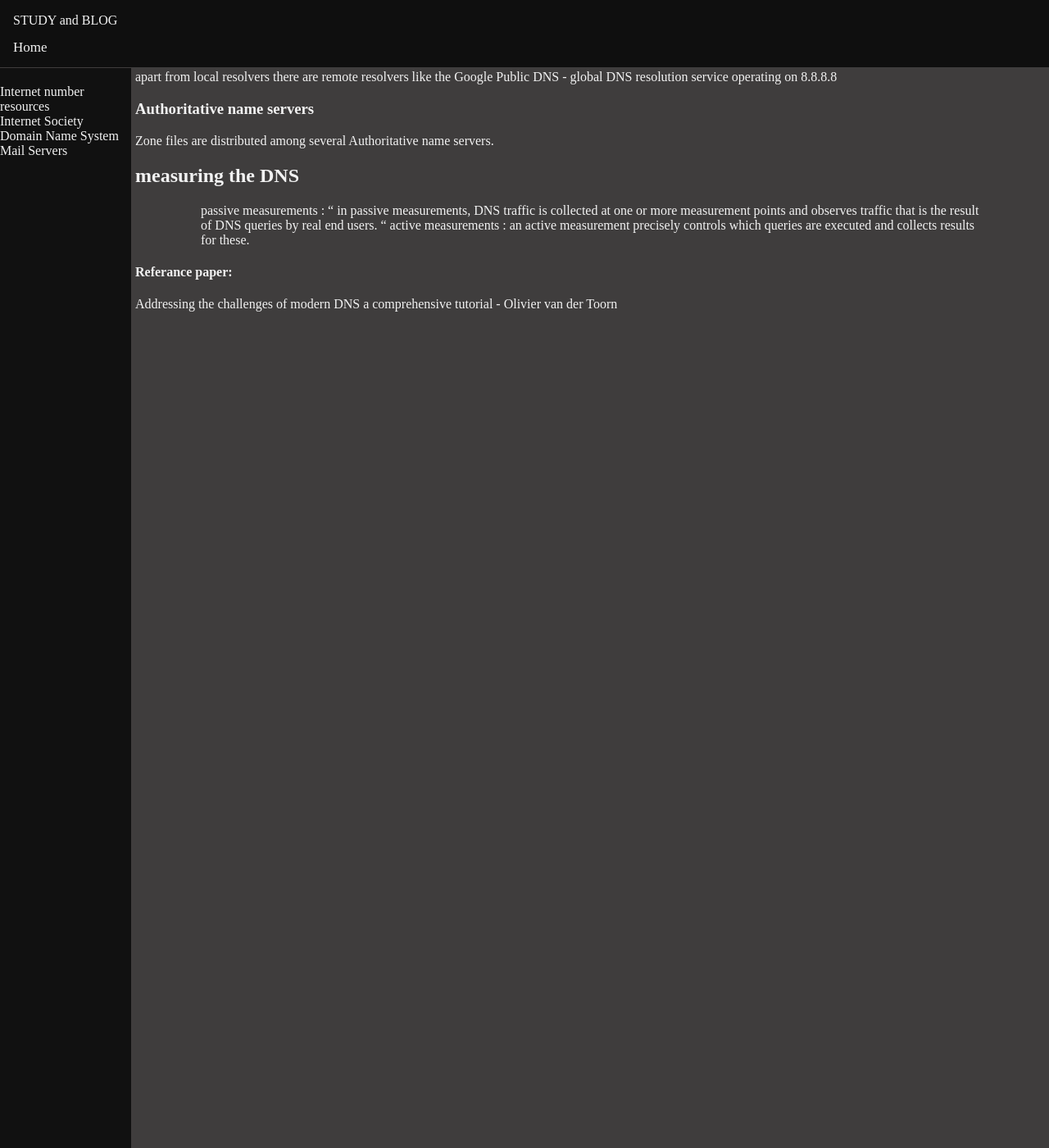
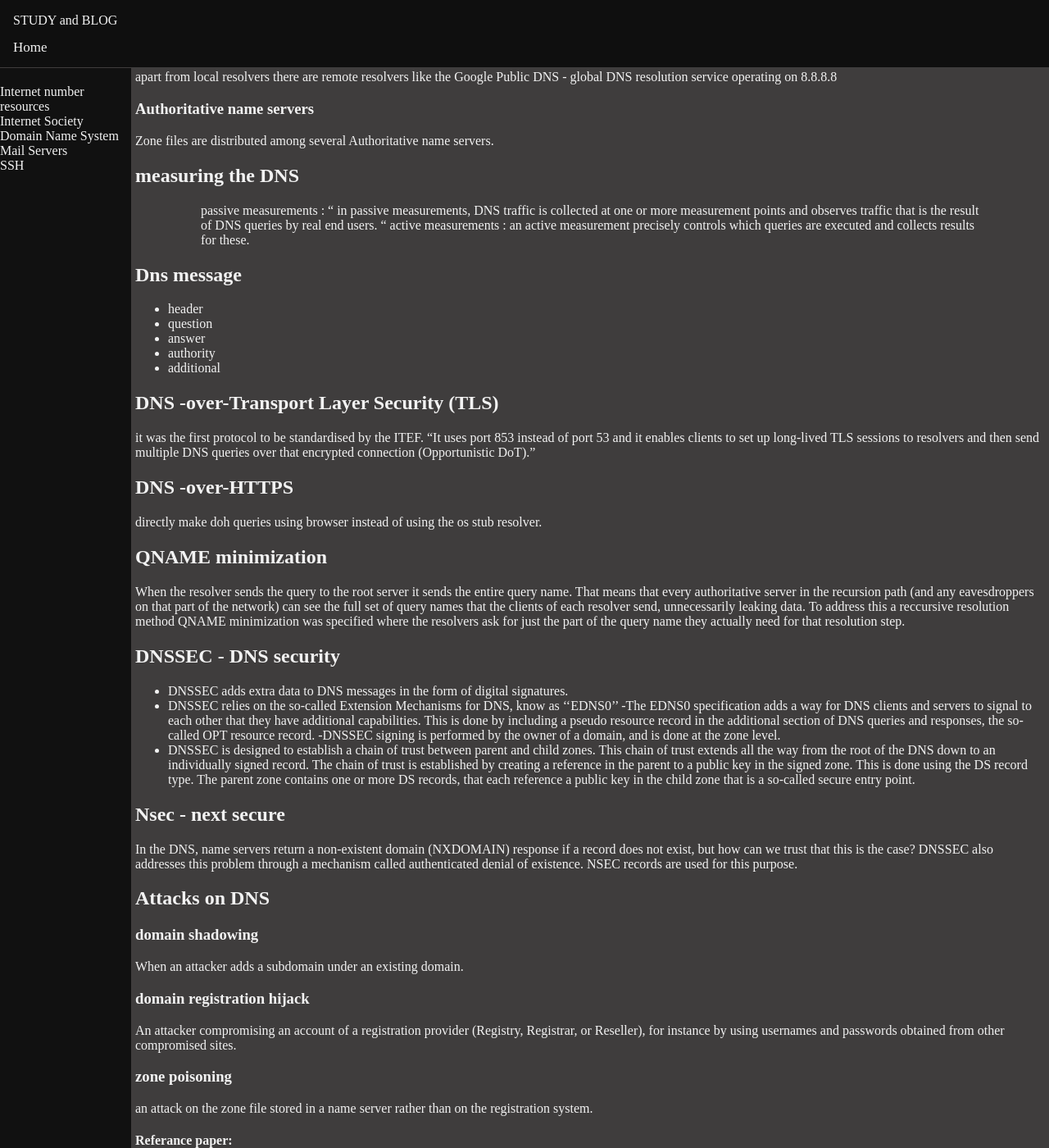
Before and after one commit to JanjuaArsh/StudyAndBlog, a Jekyll site: the page built from _networking/DomainNameSystem.md, in a window 1280 px wide and 1400 px high, scrolled down 1285 px. Shown: the whole window at 82% size. Built offline with Jekyll 4.4.1, drawn with Linux system fonts in a browser that asks for light colours.

Commit message:
added content - networking

```diff
--- a/_networking/DomainNameSystem.md
+++ b/_networking/DomainNameSystem.md
@@ -69,5 +69,55 @@ traffic that is the result of DNS queries by real end users. "
 >> active measurements : an active measurement precisely controls which queries
 are executed and collects results for these.
 
+## Dns message
+- header
+- question
+- answer
+- authority
+- additional
+
+## DNS -over-Transport Layer Security (TLS)
+it was the first protocol to be  standardised by the ITEF. "It uses port 853 instead of
+port 53 and it enables clients to set up long-lived TLS sessions
+to resolvers and then send multiple DNS queries over that encrypted connection (Opportunistic DoT)."
+
+## DNS -over-HTTPS
+directly make doh queries using browser instead of using the  os stub resolver.
+
+## QNAME minimization
+When the resolver sends the query to the root server it sends the entire
+query name. That means that every authoritative server in the recursion
+path (and any eavesdroppers on that part of the network) can see
+the full set of query names that the clients of each resolver send,
+unnecessarily leaking data. To address this a reccursive resolution method QNAME minimization was specified where the
+resolvers ask for just the part of the query name they actually
+need for that resolution step.
+
+## DNSSEC - DNS security
+- DNSSEC adds extra data to DNS messages in the form of digital signatures.
+- DNSSEC relies on the so-called Extension Mechanisms for DNS, know as ‘‘EDNS0’’
+-The EDNS0 specification adds a way for DNS clients and servers to signal to each other that they have additional capabilities. This is done by including a pseudo resource record in the additional section of DNS queries and responses, the so-called OPT resource record.
+-DNSSEC signing is performed by the owner of a domain, and is done at the zone level.
+-  DNSSEC is designed to establish a chain of trust between parent and child zones. This chain of trust extends all the way from the root of the DNS down to an individually signed record. The chain of trust is established by creating a reference in the parent to a public key in the signed zone. This is done using the DS record type. The parent zone contains one or more DS records, that each reference a public key in the child zone that is a so-called secure entry point.
+
+## Nsec - next secure
+In the DNS, name servers return a non-existent
+domain (NXDOMAIN) response if a record does not exist, but how
+can we trust that this is the case? DNSSEC also addresses this
+problem through a mechanism called authenticated denial of existence. NSEC records are used for this purpose.
+## Attacks on DNS
+
+### domain shadowing
+When an attacker adds a subdomain under an existing domain.
+
+### domain registration hijack
+An attacker compromising an account of a registration provider (Registry, Registrar,
+or Reseller), for instance by using usernames and passwords
+obtained from other compromised sites.
+
+### zone poisoning
+an attack on the zone
+file stored in a name server rather than on the registration system.
+
 #### Referance paper:
 Addressing the challenges of modern DNS a comprehensive tutorial - Olivier van der Toorn
```
Also changed, not shown: _networking/SSH.md (added, +38 -0 lines).
